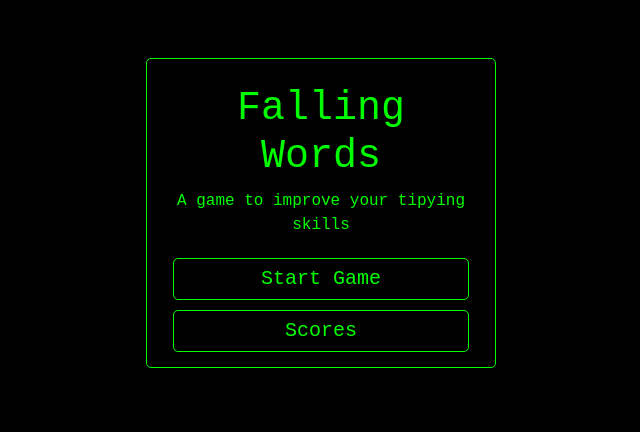
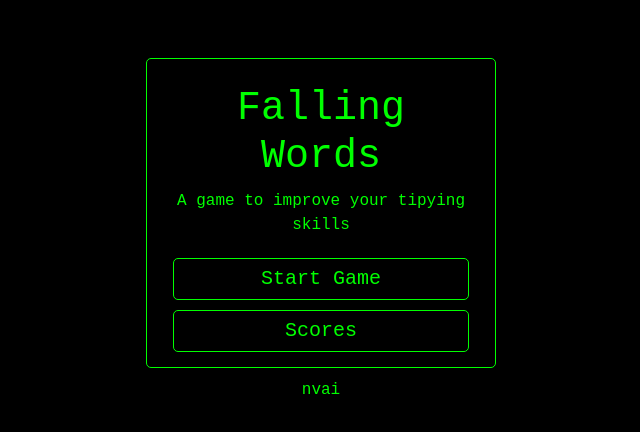
Before and after one commit to NachoVai/falling-words, a React (Vite) app: page / in a window 1280 px wide. Shown: the top 432 px of the page, without its empty margins (319-959 px from the left). Built offline with nearby package versions, Linux system fonts and the light colour scheme.

Commit message:
create simple footer component

```diff
--- a/src/App.tsx
+++ b/src/App.tsx
@@ -3,6 +3,7 @@ import "../src/assets/styles/App.css";
 import Menu from "./components/Menu/Menu";
 import Scores from "./components/Scores/Scores";
 import Game from "./components/Game/Game";
+import Footer from "./components/Footer/Footer";
 function App() {
   const [view, setView] = useState("menu");
 
@@ -17,12 +18,14 @@ function App() {
   };
 
   return (
-    <main>
-      {view === "menu" && <Menu onButtonClick={handleButtonClick} />}{" "}
-      {view === "scores" && <Scores onButtonClick={handleButtonClick} />}{" "}
-      {view === "game" && <Game onButtonClick={handleButtonClick} />}{" "}
-      {/* <span>Nvai</span> */}
-    </main>
+    <>
+      <main>
+        {view === "menu" && <Menu onButtonClick={handleButtonClick} />}{" "}
+        {view === "scores" && <Scores onButtonClick={handleButtonClick} />}{" "}
+        {view === "game" && <Game onButtonClick={handleButtonClick} />}
+      </main>
+      <Footer />
+    </>
   );
 }
 
--- a/src/assets/styles/App.css
+++ b/src/assets/styles/App.css
@@ -1,6 +1,15 @@
 body {
+    min-height: 100vh !important;
     font-family: 'Courier New', Courier, monospace !important;
     background-color: #000 !important;
     color: #00FF00 !important;
     margin: 0 !important;
+    display: flex !important;
+    flex-direction: column !important;
 }
+
+
+.footer {
+    margin-top: auto;
+    text-align: center;
+}
--- /dev/null
+++ b/src/components/Footer/Footer.tsx
@@ -0,0 +1,5 @@
+function Footer() {
+  return <footer className="footer">nvai</footer>;
+}
+
+export default Footer;
--- a/src/components/Game/components/GameOverModal.tsx
+++ b/src/components/Game/components/GameOverModal.tsx
@@ -25,7 +25,7 @@ function GameOverModal(props: GameOverBoardModalProps) {
     console.log("Final Score:", score);
     submitScore({ name: trimmedName, score });
     reset();
-    closeModal();
+    // closeModal();
   };
 
   return (
--- a/src/components/Game/game.css
+++ b/src/components/Game/game.css
@@ -90,13 +90,14 @@
 .modal-content {
     background-color: #000 !important;
     border-color: #00FF00 !important;
-    height: 40vh;
+    height: 50vh;
     margin-bottom: 200px;
 }
 
 .modal-header {
     text-align: center !important;
-    display: block;
+    display: block !important;
+    margin-top: 10px;
 
 }
 
--- a/src/hooks/useFallingWords.ts
+++ b/src/hooks/useFallingWords.ts
@@ -32,7 +32,7 @@ const useFallingWords = () => {
       };
       setFallingWords((prevWords) => [...prevWords, newWord]);
       setWord(randomWord);
-    }, 1800); // Crea una nueva palabra cada 2 segundos
+    }, 1800); // Cae una nueva palabra cada 2 segundos
 
     return () => {
       clearInterval(interval);
```
